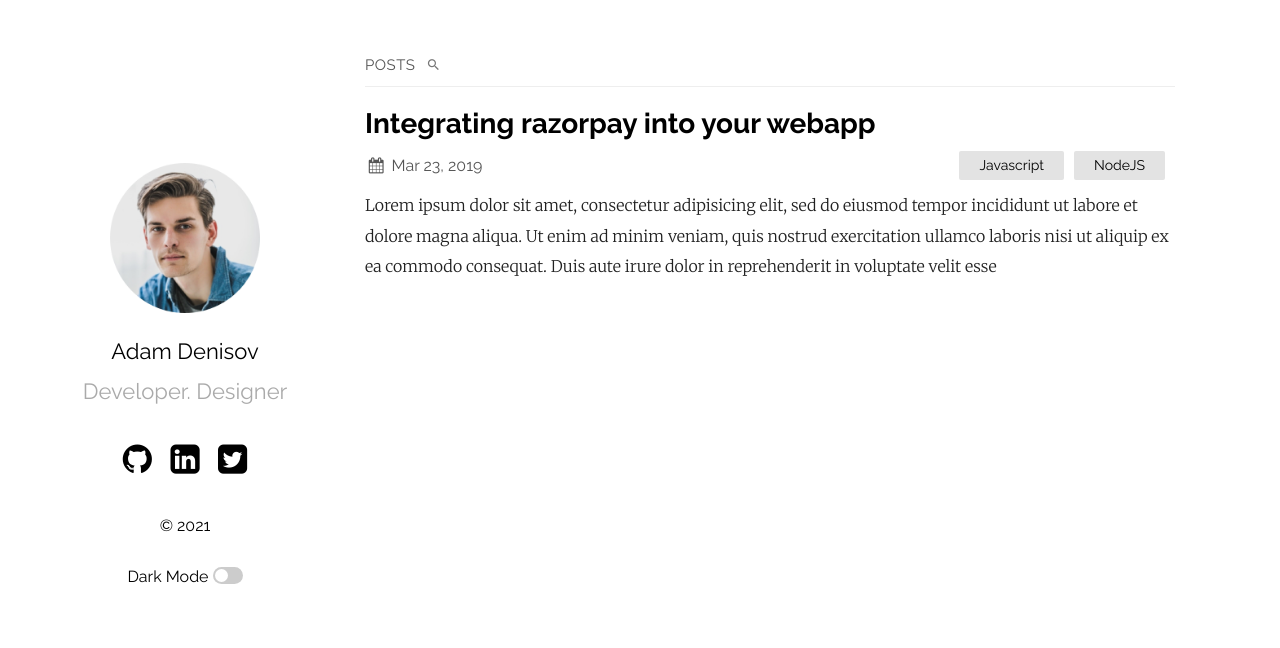
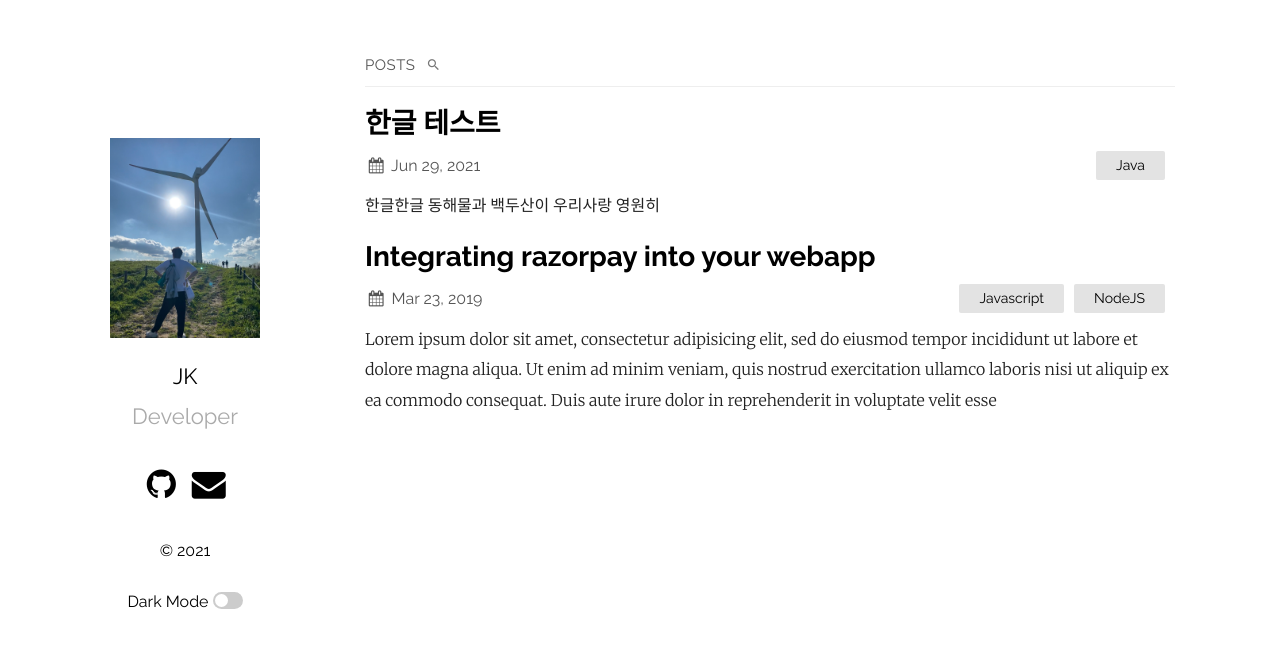
Before and after one commit to blueskytto/blueskytto.github.io, a Jekyll site: the page built from index.md, in a window 1280 px wide. Shown: the top 648 px of the page. Built offline with Jekyll 4.4.1, drawn with Linux system fonts in a browser that asks for light colours.

Commit message:
# 2021-06-29 - 변경

````diff
--- a/_config.yml
+++ b/_config.yml
@@ -1,6 +1,6 @@
-title: Your awesome title
-author: GitHub User
-email: your-email@domain.com
+title: JiDDol 기술 블로그
+author: JiDDol
+email: blueskytto@gmail.com
 description: > # this means to ignore newlines until "show_exerpts:"
   Write an awesome description for your new site here. You can edit this
   line in _config.yml. It will appear in your document head meta (for
@@ -12,23 +12,23 @@ show_excerpts: true # set to true to show excerpts on the homepage
 sass:
   sass_dir: _sass
 plainwhite:
-  name: Adam Denisov
-  tagline: Developer. Designer
+  name: JK
+  tagline: Developer
   date_format: "%b %-d, %Y"
   sitemap: true # set to true to generate sitemap.xml content
   search: true # set to true to enable searchbar
   dark_mode: true # set to true to add dark mode toggle
-  portfolio_image: "assets/portfolio.png" # the path from the base directory of the site to the image to display (no / at the start)
-  html_lang: "en" # set the lang attribute of the <html> tag for the pages. See here for a list of codes: https://www.w3schools.com/tags/ref_country_codes.asp
+  portfolio_image: "assets/jiddol.jpg" # the path from the base directory of the site to the image to display (no / at the start)
+  html_lang: "kr" # set the lang attribute of the <html> tag for the pages. See here for a list of codes: https://www.w3schools.com/tags/ref_country_codes.asp
   condensed_mobile:
     #- home
     - page
     - post
   # generate social links in footer
   social_links:
-    twitter: samarsault
-    github:  samarsault
-    linkedIn: in/samarsault
+    #twitter: samarsault
+    github:  blueskytto
+    #linkedIn: in/samarsault
     #dribbble: jekyll
     #flickr:   jekyll
     #instagram: jekyll
@@ -38,7 +38,7 @@ plainwhite:
     #soundcloud: jekyll
     #telegram: jekyll
     #gitlab: jekyll
-    #email: jekyll
+    email: blueskytto@gmail.com
 
     # Mastodon instances
     # mastodon:
--- /dev/null
+++ b/_posts/2021-06-29-test.markdown
@@ -0,0 +1,39 @@
+---
+layout: post
+title:  "한글 테스트"
+date:   2021-06-29 21:03:36 +0530
+categories: Java
+---
+한글한글
+동해물과 백두산이
+우리사랑 영원히
+
+```javascript
+const Razorpay = require('razorpay');
+
+let rzp = Razorpay({
+	key_id: 'KEY_ID',
+	secret: 'name'
+});
+
+// capture request
+rzp.capture(payment_id, cost)
+	.then(function (data) {
+		return 2;
+	})
+```
+
+```java
+import java.util.HashMap;
+
+public class test {
+    public static void main(String[] args) {
+        HashMap map = new HashMap();
+        map.put("abc", "abc");
+    }
+}
+```
+
+자세한 내용은 [참조][blueskytto-docs] 하세요.
+
+[blueskytto-docs]: https://github.com/blueskytto
````
Also changed, not shown: assets/JIddol.jpg (added).
